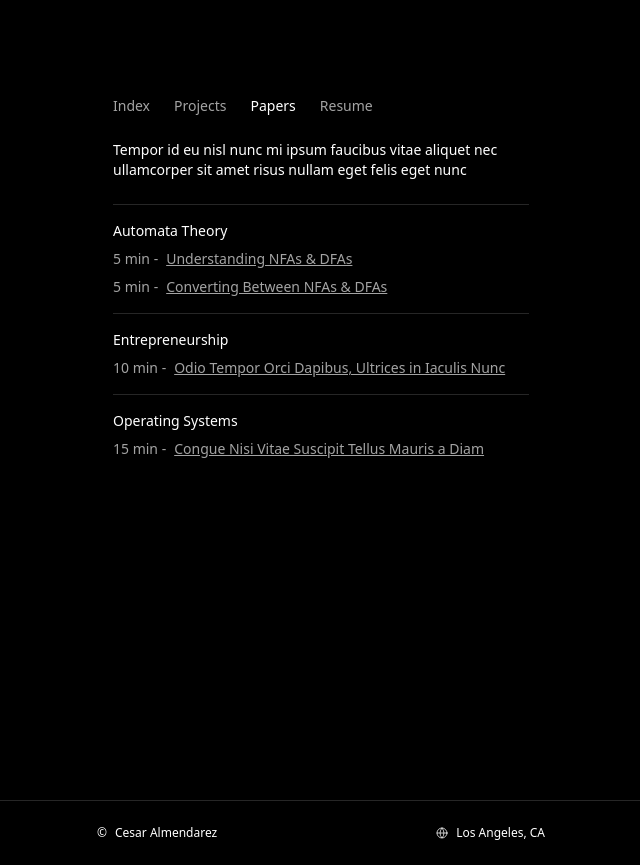
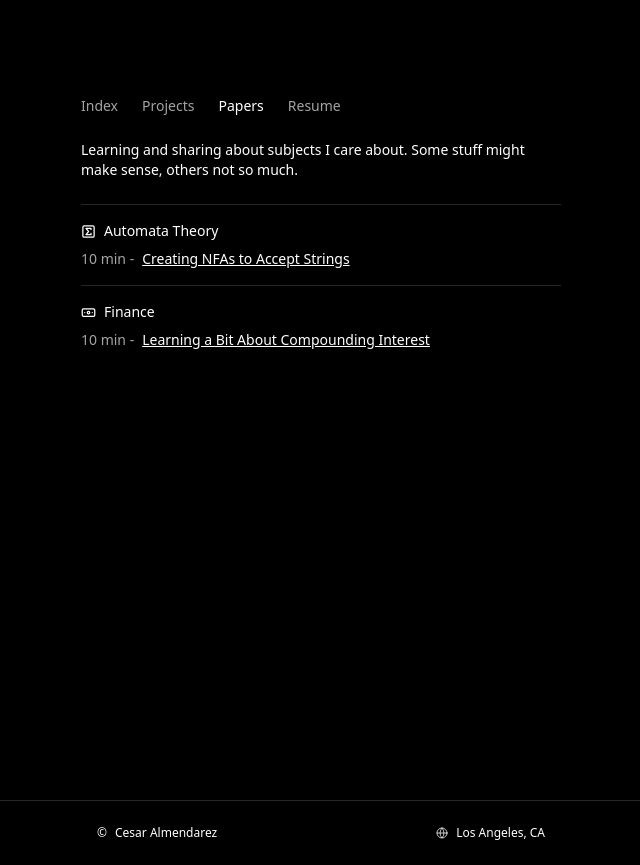
Before and after one commit to cesarealmendarez/cesaralmendarez, a Next.js app: page /papers in a window 1280 px wide. Shown: the whole page, without its empty margins (319-959 px from the left). Built offline with nearby package versions, Linux system fonts and the light colour scheme.

Commit message:
Sun Apr 14

```diff
--- a/src/lib/providers.tsx
+++ /dev/null
@@ -1,5 +0,0 @@
-import { ThemeProvider } from "next-themes";
-
-export function Providers({ children }: { children: React.ReactNode }) {
-    return <ThemeProvider attribute="class">{children}</ThemeProvider>;
-}
--- a/src/lib/utilities.tsx
+++ b/src/lib/utilities.tsx
@@ -1,4 +1,4 @@
-import { ExternalLink, Github } from "lucide-react";
+import { Banknote, ExternalLink, Github, SigmaSquare } from "lucide-react";
 
 export const navigationLinks = [
     {
@@ -42,12 +42,7 @@ export const socialLinks = [
         id: 2,
         name: "Email",
         url: "mailto:cesarealmendarez@gmail.com",
-    },
-    {
-        id: 3,
-        name: "LeetCode",
-        url: "https://leetcode.com/cesarealmendarez",
-    },
+    }
 ];
 
 export const projects = [
@@ -55,7 +50,7 @@ export const projects = [
         id: 0,
         name: "DoneDidIt",
         description:
-            "✅ 📱 iOS To-Do List App. Inspired by 'Microsoft To Do'. SwiftUI + Firebase",
+            "✅ 📱 iOS To-Do List App. Inspired by 'Microsoft To Do'. SwiftUI + Firebase.",
         type: "iOS Development",
         tech: ["Swift", "Xcode", "Firebase"],
         links: [
@@ -87,11 +82,11 @@ export const projects = [
         id: 1,
         name: "NewsNova",
         description:
-            "🚨 📰 Live news web app. Interfacing MediaStack API with Next.js, leveraging StepZen for GraphQL queries. Styling with TailwindCSS and HeadlessUI. Statically typed in TypeScript.",
+            "🚨 📰 Live news web app. Interfacing MediaStack API with Next.js, leveraging StepZen for GraphQL queries. Styling with Tailwind CSS and HeadlessUI. Statically typed in TypeScript.",
         url: "",
         image: "",
         type: "Web Development",
-        tech: ["Next.js", "TypeScript", "Tailwind"],
+        tech: ["Next.js", "TypeScript", "Tailwind CSS"],
         links: [
             {
                 id: 0,
@@ -142,33 +137,37 @@ export const projects = [
     },
 ];
 
-export const papers = [
+export const papers: Paper[] = [
     {
         id: 0,
-        title: "Understanding NFAs & DFAs",
-        subject: "automata-theory",
-        link: "https://google.com",
-        readTimeMin: "5",
+        title: "Creating NFAs to Accept Strings",
+        topic: "Automata Theory",
+        icon: <SigmaSquare className="text-neutral-400" size={15} />,
+        publishedTimestamp: "Monday February 5th",
+        author: "Cesar Almendarez",
+        link: "creating-nfas-to-accept-strings",
+        readTimeMinutes: "10",
+        content: <></>
+        // <div className="w-full flex flex-col items-start justify-start">
+        //     <p className="text-left text-sm font-light text-white">
+        //         Creating NFAs to Accept Strings Content
+        //     </p>
+        // </div>
     },
     {
         id: 1,
-        title: "Odio Tempor Orci Dapibus, Ultrices in Iaculis Nunc",
-        subject: "entrepreneurship",
-        link: "https://google.com",
-        readTimeMin: "10",
-    },
-    {
-        id: 2,
-        title: "Converting Between NFAs & DFAs",
-        subject: "automata-theory",
-        link: "https://google.com",
-        readTimeMin: "5",
-    },
-    {
-        id: 3,
-        title: "Congue Nisi Vitae Suscipit Tellus Mauris a Diam",
-        subject: "operating-systems",
-        link: "https://google.com",
-        readTimeMin: "15",
+        title: "Learning a Bit About Compounding Interest",
+        topic: "Finance",
+        icon: <Banknote className="text-neutral-400" size={15} />,
+        publishedTimestamp: "Wednesday February 7th",
+        author: "Cesar Almendarez",
+        link: "learning-a-bit-about-compounding-interest",
+        readTimeMinutes: "10",
+        content: <></>
+        // <div className="w-full flex flex-col items-start justify-start">
+        //     <p className="text-left text-sm font-light text-white">
+        //         Learning a Bit About Compounding Interest Content
+        //     </p>
+        // </div>
     },
 ];
--- a/src/pages/_app.tsx
+++ b/src/pages/_app.tsx
@@ -1,56 +1,49 @@
 import "@/styles/globals.css";
+import Head from "next/head";
+import NavigationBar from "@/components/NavigationBar";
+import Footer from "@/components/Footer";
 import type { AppProps } from "next/app";
-import Head from "next/head";
+import { useEffect } from "react";
 import { useRouter } from "next/router";
-
-import Index from ".";
-import Projects from "./projects";
-import Papers from "./papers";
-
-import Footer from "@/components/Footer";
-import NavigationBar from "@/components/NavigationBar";
-import { Providers } from "@/lib/providers";
+import { papers } from "@/lib/utilities";
 
 export default function App({ Component, pageProps }: AppProps) {
     let router = useRouter();
+
+    useEffect(() => {
+        if (router.pathname as string == "/") {
+        } else if (router.pathname as string == "/projects") {
+        } else if (router.pathname as string == "/papers") {
+        } else if ((router.pathname as string).startsWith("/papers/[slug]")) {
+        } else { router.push("/"); }
+    }, []);
 
     return (
         <>
             <Head>
                 {(() => {
-                    switch (router.pathname) {
-                        case "/":
+                    if (router.pathname as string == "/") {
                         return <title>Cesar Almendarez</title>;
-                        case "/projects":
-                            return <title>Cesar's Projects</title>;
-                        case "/papers":
+                    } else if (router.pathname as string == "/projects") {
+                        return <title>Cesar's Project</title>;
+                    } else if (router.pathname as string == "/papers") {
                         return <title>Cesar's Papers</title>;
+                    } else if ((router.pathname as string).startsWith("/papers/[slug]")) {
+                        return <title>{papers.find(paper => paper.link === (router.query.slug as string))?.title} - Cesar Almendarez</title>;
                     }
                 })()}
             </Head>
 
-            <Providers>
             <div className="h-screen bg-black">
                 <div className="mx-auto max-w-7xl px-0">
-                        <div className="mx-auto h-screen max-w-lg px-8 pt-24 md:px-12">
+                    <div className="mx-auto h-screen md:max-w-xl px-8 pt-24 md:px-12">
                         <NavigationBar />
-
-                            {(() => {
-                                switch (router.pathname) {
-                                    case "/":
-                                        return <Index />;
-                                    case "/projects":
-                                        return <Projects />;
-                                    case "/papers":
-                                        return <Papers />;
-                                }
-                            })()}
+                        <Component {...pageProps} />
                     </div>
                 </div>
 
                 <Footer />
             </div>
-            </Providers>
         </>
     );
 }
--- a/src/pages/index.tsx
+++ b/src/pages/index.tsx
@@ -14,7 +14,7 @@ export default function Index() {
             <ul className="flex flex-row flex-wrap items-center justify-start space-x-2">
                 {socialLinks.map((link, idx) => {
                     return (
-                        <li className="flex flex-row items-center justify-start space-x-2">
+                        <li key={idx} className="flex flex-row items-center justify-start space-x-2">
                             <Link href={link.url} target="_blank">
                                 <p className="text-left text-sm font-light text-white underline">
                                     {link.name}
--- /dev/null
+++ b/src/pages/papers/[slug].tsx
@@ -0,0 +1,70 @@
+import { useRouter } from "next/router";
+import { useEffect, useState } from "react";
+import { Timer, Calendar, UserCircleIcon, ChevronLeft } from "lucide-react";
+import { papers } from "@/lib/utilities";
+
+export default function Paper() {
+    const [paper, setPaper] = useState<Paper | null>(null);
+
+    const router = useRouter();
+
+    useEffect(() => {
+        if (router.isReady) {
+            const paper = papers.find(paper => paper.link === (router.query.slug as string));
+
+            if (paper) {
+                setPaper(paper);
+            } else {
+                router.push("/papers");
+            }
+        }
+    }, [router]);
+
+    if (paper) {
+        return (
+            <div className="mt-6 flex w-full flex-col items-start justify-start space-y-6">
+                <div className="w-full flex flex-col items-start justify-start space-y-4">
+                    <button onClick={() => { router.push("/papers", undefined, { shallow: true }) }} className="w-full flex flex-row items-center justify-start space-x-2">
+                        <ChevronLeft size={17} className="text-white" />
+                        <h1 className="text-left text-sm font-light text-white">
+                            {paper.title}
+                        </h1>
+                    </button>
+
+                    <div className="flex flex-wrap gap-x-4 gap-y-2 border-b-[0.5px] border-neutral-800 pb-4">
+                        <div className="w-auto flex flex-row items-center justify-start gap-2">
+                            <>
+                                {paper.icon}
+                            </>
+                            <p className="text-left text-xs text-neutral-400 font-light">
+                                {paper.topic}
+                            </p>
+                        </div>
+                        <div className="w-auto flex flex-row items-center justify-start gap-2">
+                            <Calendar size={15} className="text-neutral-400" />
+                            <p className="text-left text-xs text-neutral-400 font-light">
+                                {paper.publishedTimestamp}
+                            </p>
+                        </div>
+                        <div className="w-auto flex flex-row items-center justify-start gap-2">
+                            <Timer size={15} className="text-neutral-400" />
+                            <p className="text-left text-xs text-neutral-400 font-light">
+                                {paper.readTimeMinutes} minute read
+                            </p>
+                        </div>
+                        <div className="w-auto flex flex-row items-center justify-start gap-2">
+                            <UserCircleIcon size={15} className="text-neutral-400" />
+                            <p className="text-left text-xs text-neutral-400 font-light">
+                                {paper.author}
+                            </p>
+                        </div>
+                    </div>
+
+                    <>
+                        {paper.content}
+                    </>
+                </div>
+            </div>
+        );
+    } else { return (<></>); }
+};
--- a/src/pages/papers/index.tsx
+++ b/src/pages/papers/index.tsx
@@ -1,13 +1,16 @@
 import Link from "next/link";
 
 import { papers } from "@/lib/utilities";
+import { Banknote, SigmaSquare } from "lucide-react";
+import { useRouter } from "next/router";
 
 export default function Papers() {
+    const router = useRouter();
+
     return (
         <div className="mt-6 flex w-full flex-col items-start justify-start space-y-6">
             <p className="text-left text-sm font-light text-white">
-                Tempor id eu nisl nunc mi ipsum faucibus vitae aliquet nec
-                ullamcorper sit amet risus nullam eget felis eget nunc
+                Learning and sharing about subjects I care about. Some stuff might make sense, others not so much.
             </p>
 
             <ul className="flex w-full flex-col items-start justify-start">
@@ -15,30 +18,32 @@ export default function Papers() {
                     key="automata-theory"
                     className="flex w-full flex-col items-start justify-start space-y-2 border-t-[0.5px] border-neutral-800 px-0 py-4"
                 >
+                    <div className="w-full flex flex-row items-center justify-start space-x-2">
+                        <SigmaSquare className="text-white" size={15} />
                         <p className="flex text-left text-sm font-light text-white">
                             Automata Theory
                         </p>
+                    </div>
 
                     <ul className="flex w-full flex-col items-start justify-start space-y-2">
-                        {papers
-                            .filter(
-                                (paper) => paper.subject == "automata-theory",
-                            )
-                            .map((paper, idx) => {
+                        {papers.filter((paper) => paper.topic == "Automata Theory").map((paper, idx) => {
                             return (
                                 <li
                                     key={idx}
-                                        className="flex flex-row items-center justify-start space-x-2"
+                                    className="flex flex-wrap space-x-2"
+                                // <div className="flex flex-wrap gap-x-4 gap-y-2 border-b-[0.5px] border-neutral-800 pb-4">
                                 >
-                                        <p className="text-left text-sm font-light text-neutral-400">
-                                            {paper.readTimeMin} min -
-                                        </p>
 
-                                        <Link href={paper.link} target="_blank">
-                                            <p className="text-left text-sm font-light text-neutral-400 underline transition-colors duration-300 hover:text-neutral-300">
+
+                                    {/* <a href={`/papers/${paper.link}`} className="flex flex-wrap space-x-2"> */}
+                                    <button onClick={() => { router.push(`/papers/${paper.link}`, undefined, { shallow: true }) }} className="flex space-x-2 text-wrap">
+                                        <span className="text-left text-sm font-light text-neutral-400">
+                                            {paper.readTimeMinutes} min -
+                                        </span>
+                                        <p className="text-left text-sm font-light text-white underline">
                                             {paper.title}
                                         </p>
-                                        </Link>
+                                    </button>
                                 </li>
                             );
                         })}
@@ -46,67 +51,34 @@ export default function Papers() {
                 </li>
 
                 <li
-                    key="entrepreneurship"
+                    key="finance"
                     className="flex w-full flex-col items-start justify-start space-y-2 border-t-[0.5px] border-neutral-800 px-0 py-4"
                 >
+                    <div className="w-full flex flex-row items-center justify-start space-x-2">
+                        <Banknote className="text-white" size={15} />
                         <p className="flex text-left text-sm font-light text-white">
-                        Entrepreneurship
+                            Finance
                         </p>
+                    </div>
 
                     <ul className="flex w-full flex-col items-start justify-start space-y-2">
-                        {papers
-                            .filter(
-                                (paper) => paper.subject == "entrepreneurship",
-                            )
-                            .map((paper, idx) => {
+                        {papers.filter((paper) => paper.topic == "Finance").map((paper, idx) => {
                             return (
                                 <li
                                     key={idx}
-                                        className="flex flex-row items-center justify-start space-x-2"
+                                    className="flex flex-wrap space-x-2"
+                                // <div className="flex flex-wrap gap-x-4 gap-y-2 border-b-[0.5px] border-neutral-800 pb-4">
                                 >
-                                        <p className="text-left text-sm font-light text-neutral-400">
-                                            {paper.readTimeMin} min -
-                                        </p>
 
-                                        <Link href={paper.link} target="_blank">
-                                            <p className="text-left text-sm font-light text-neutral-400 underline transition-colors duration-300 hover:text-neutral-300">
+
+                                    <button onClick={() => { router.push(`/papers/${paper.link}`, undefined, { shallow: true }) }} className="flex space-x-2  text-wrap">
+                                        <span className="text-left text-sm font-light text-neutral-400">
+                                            {paper.readTimeMinutes} min -
+                                        </span>
+                                        <p className="text-left text-sm font-light text-white underline">
                                             {paper.title}
                                         </p>
-                                        </Link>
-                                    </li>
-                                );
-                            })}
-                    </ul>
-                </li>
-
-                <li
-                    key="operating-systems"
-                    className="flex w-full flex-col items-start justify-start space-y-2 border-t-[0.5px] border-neutral-800 px-0 py-4"
-                >
-                    <p className="flex text-left text-sm font-light text-white">
-                        Operating Systems
-                    </p>
-
-                    <ul className="flex w-full flex-col items-start justify-start space-y-2">
-                        {papers
-                            .filter(
-                                (paper) => paper.subject == "operating-systems",
-                            )
-                            .map((paper, idx) => {
-                                return (
-                                    <li
-                                        key={idx}
-                                        className="flex flex-row items-center justify-start space-x-2"
-                                    >
-                                        <p className="text-left text-sm font-light text-neutral-400">
-                                            {paper.readTimeMin} min -
-                                        </p>
-
-                                        <Link href={paper.link} target="_blank">
-                                            <p className="text-left text-sm font-light text-neutral-400 underline transition-colors duration-300 hover:text-neutral-300">
-                                                {paper.title}
-                                            </p>
-                                        </Link>
+                                    </button>
                                 </li>
                             );
                         })}
--- a/src/pages/projects/index.tsx
+++ b/src/pages/projects/index.tsx
@@ -16,7 +16,7 @@ export default function Projects() {
                     return (
                         <li
                             key={idx}
-                            className="flex w-full flex-col items-start justify-start space-y-2 border-t-[0.5px] border-neutral-800 px-0 py-4"
+                            className="flex w-full flex-col items-start justify-start space-y-4 border-t-[0.5px] border-neutral-800 px-0 py-4"
                         >
                             <div className="flex w-full flex-row items-center justify-start">
                                 <Link
```
Also changed, not shown: src/components/NavigationBar.tsx (+8 -1 lines), src/lib/typings.d.ts (added, +11 -0 lines), 1 other file (tests, documents, lock files or other folders). Lines whose indentation alone changed are shown as unchanged.
